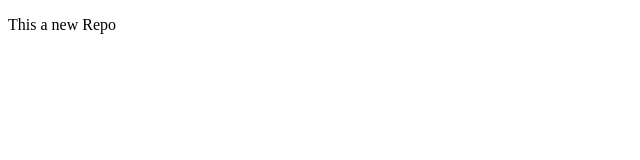
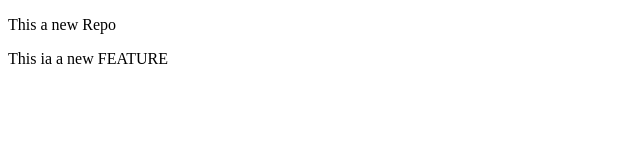
Before and after one commit to ShreyanshFS/LocalRepo, a plain HTML site: page index.html in a window 1280 px wide. Shown: the whole page, without its empty margins (0-640 px from the left). Drawn offline with Linux system fonts and the light colour scheme.

Commit message:
Added new feature

```diff
--- a/index.html
+++ b/index.html
@@ -7,5 +7,6 @@
 </head>
 <body>
     <P> This a new Repo</P>
+    <P> This ia a new FEATURE</P>
 </body>
 </html>
```
